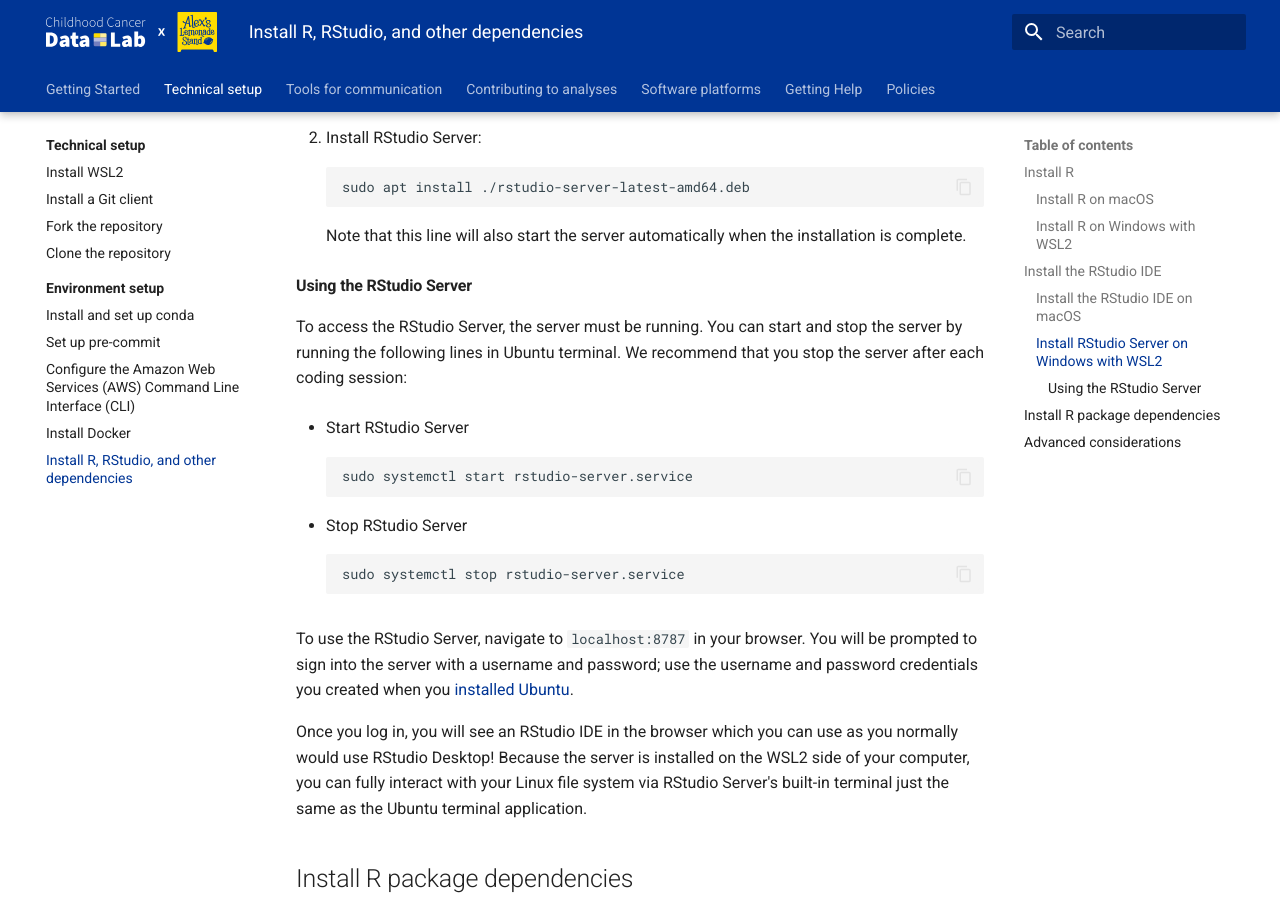
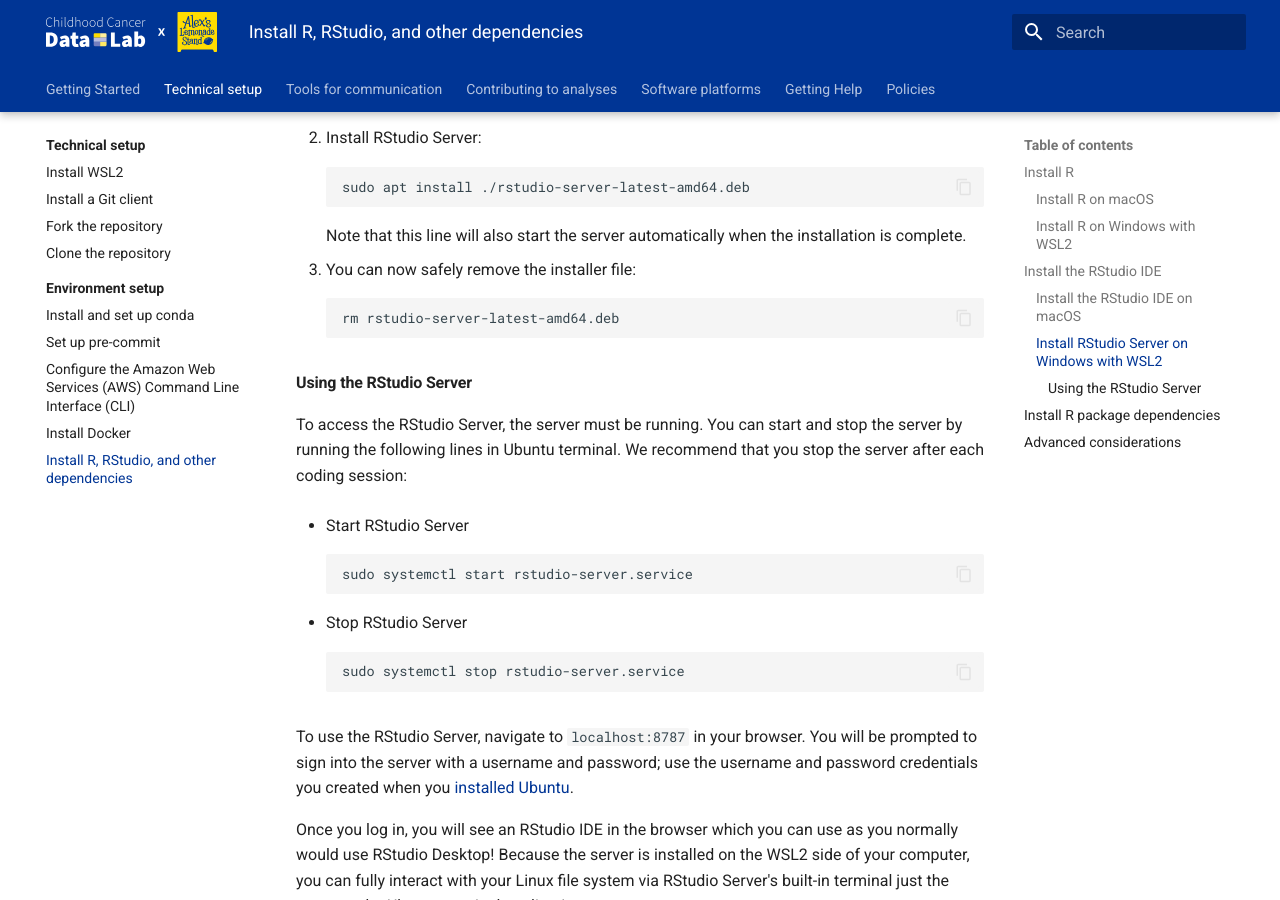
Before and after one commit to AlexsLemonade/OpenScPCA-analysis, an MkDocs documentation site: the page built from docs/technical-setup/environment-setup/install-r-rstudio.md, in a window 1280 px wide and 900 px high, scrolled down 2815 px. Built offline with MkDocs 1.6.1 and Material for MkDocs 9.7.7, drawn with Linux system fonts in a browser that asks for light colours.

Commit message:
remove installer file after installing

````diff
--- a/docs/technical-setup/environment-setup/install-r-rstudio.md
+++ b/docs/technical-setup/environment-setup/install-r-rstudio.md
@@ -107,6 +107,13 @@
 
     Note that this line will also start the server automatically when the installation is complete.
 
+1. You can now safely remove the installer file:
+
+
+    ```sh
+    rm rstudio-server-latest-amd64.deb
+    ```
+
 
 #### Using the RStudio Server
 
````
